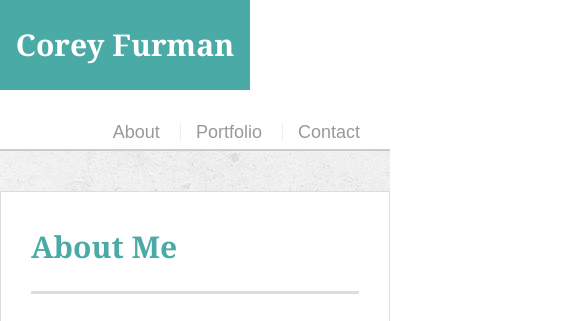
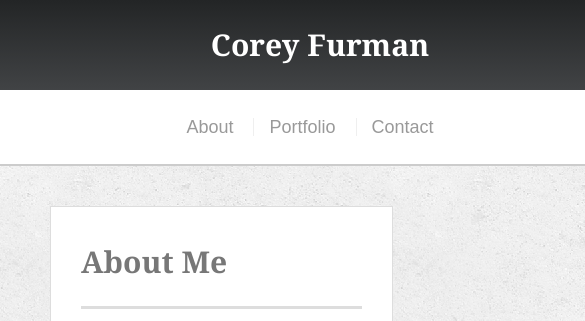
Before and after one commit to coreyfurman/Responsive-Portfolio, a plain HTML site: page index.html in a window 390 px wide. Shown: the top 321 px of the page, 585 px wide, since content can reach past the window. Drawn offline with Linux system fonts and the light colour scheme; grey boxes are pictures that could not be loaded.

Commit message:
Files almost there

```diff
--- a/assets/css/style.css
+++ b/assets/css/style.css
@@ -35,7 +35,7 @@ h2,
 h3 {
   font-family: Georgia, Times, "Times New Roman", serif;
   font-weight: 700;
-  color: #4aaaa5;
+  color: linear-gradient(#232526, #414345);;
 }
 
 h1 {
@@ -69,12 +69,13 @@ h3 {
   height: 90px;
   font-family: Georgia, Times, "Times New Roman", serif;
   font-size: 30px;
-  font-weight: 700;
+  font-weight: 600;
   line-height: 90px;
   color: #fff;
   text-align: center;
   text-decoration: none;
-  background: #4aaaa5;
+  background: #232526; /* For browsers that do not support gradients */
+  background: linear-gradient(#232526, #414345); /* Standard syntax */
 }
 
 nav {
@@ -106,7 +107,7 @@ footer {
   color: #ccc;
   text-align: center;
   background: #666;
-  border-top: 8px solid #4aaaa5;
+  border-top: 8px solid #232526;
 }
 
 /* sidebar */
@@ -240,36 +241,83 @@ input[type=submit] {
 
 
 @media screen and (max-width: 980px) {
+#main-container {
+  width: 500px;
+  float: left;
+  margin-left: 50px;
+  clear: both;
+}
 
 nav a:last-child {
-  margin-right: 30px;
+  margin-right: 50px;
+}
+
+#logo {
+  margin-left: 50px;
+}
+
+.sidebar {
+  clear: both;
+  float: left;
 }
 
   }
 
 
-  @media screen and (max-width: 768px) {
+@media screen and (max-width: 768px) {
+
+#main-container {
+  clear: both;
+  width: 768px;
+  max-width: 88%;
+  float: left;
+  margin-right: 50px;
+  overflow: auto;
+}
+
 nav a:last-child {
-  margin-right: 30px;
+  margin-right: 50px;
+}
+
+#logo {
+  margin-left: 50px;
+}
+.sidebar {
+  clear: both;
+  width: 650px;
+  max-width: 100%;
+  float: left;
+
 }
 
   }
 
 
-  @media screen and (max-width: 640px) {
+@media screen and (max-width: 640px) {
 
-nav a:last-child {
-  margin-right: 30px;
+nav {
+  width: 640px;
+  margin: 0 auto;
+  padding: 20px;
+  text-align: center;
 }
 
 #masthead {
+  clear: both;
   position: static;
+  width: 640px;
+
 }
-.sidebar {
-float: left;
-}
+
 #main-container {
   padding-top: 10px;
 }
 
+#logo {
+  width: 640px;
+  max-width: 100%;
+  margin: 0 auto;
 }
+
+
+}
--- a/index.html
+++ b/index.html
@@ -28,9 +28,9 @@
 
       <img src="assets/images/profile.jpg" class="auth-image" alt="Corey Furman">
 
-      <p>My name is Corey Furman. I grew up in Rockville, MD, but moved out to Cleveland 2 years ago so I could be closer to my now wife. I have my bachelors degree in Marketing Management from Grove City College and am currently work as a Digital Marketing Coordinator for a construction chemicals company. My passion for photography led me to pursue a career in marketing because I saw the impact of communicating a message whether in word or imagery. Part of my job is maintaining the existing website and creating e-blasts that require some basic understanding of html/formatting.
-      <br/>
-      Even though my background is in marketing, I find that I am more geared towards the technology that aids marketing efforts. I am now enrolled in Case Western's Coding Bootcamp to pursue a career as a web developer. Although I have no formal education in graphic design, I have taught myself many of the Adobe Creative Suite programs such as InDesign, Photoshop, and Illustrator.
+      <p>My name is Corey Furman. I grew up in Rockville, MD, but moved out to Cleveland two years ago so I could be closer to my now wife. I have my bachelors degree in Marketing Management from Grove City College and am currently work as a Digital Marketing Coordinator for a construction chemicals company. My passion for photography led me to pursue a career in marketing because I saw the impact of communicating a message whether in word or imagery. The company I currently work for is overhauling their website, and I have been working with an agency to add new features, update the design, and make it responsive.
+      <br/><br/>
+      Even though my background is in marketing, I find that I am more geared towards the technology that aids marketing efforts. I am currently enrolled in Case Western's Coding Bootcamp to pursue a career as a web developer. Although I have no formal education in graphic design, I have taught myself many of the Adobe Creative Suite programs such as InDesign, Photoshop, and Illustrator. I find these tools very useful when it comes to wireframing and designing mockups for various user interfaces.
       </p>
 
     </section>
```
